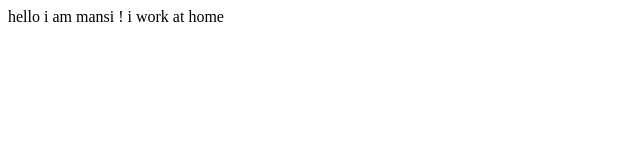
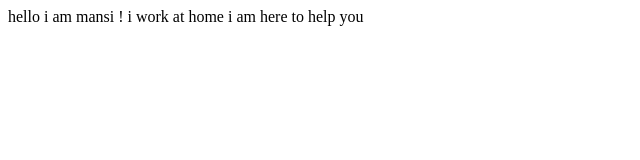
Before and after one commit to mansikmishra/mansi-mishra---site, a plain HTML site: page index.html in a window 1280 px wide. Shown: the whole page, without its empty margins (0-640 px from the left). Drawn offline with Linux system fonts and the light colour scheme.

Commit message:
update
added text

```diff
--- a/index.html
+++ b/index.html
@@ -9,5 +9,6 @@
 <body>
     hello i am mansi !
     i work at home
+    i am here to help you
 </body>
 </html>
```
